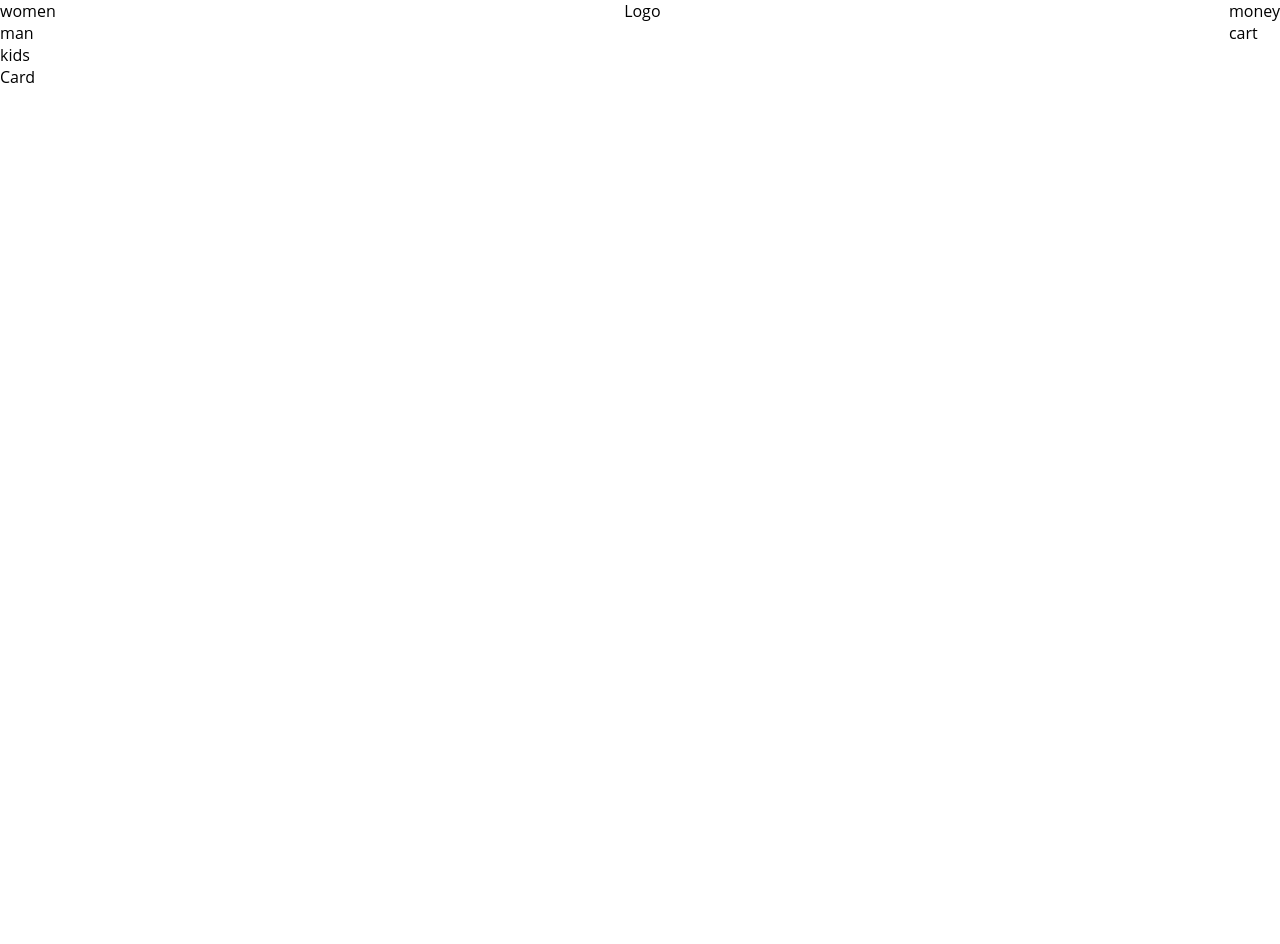
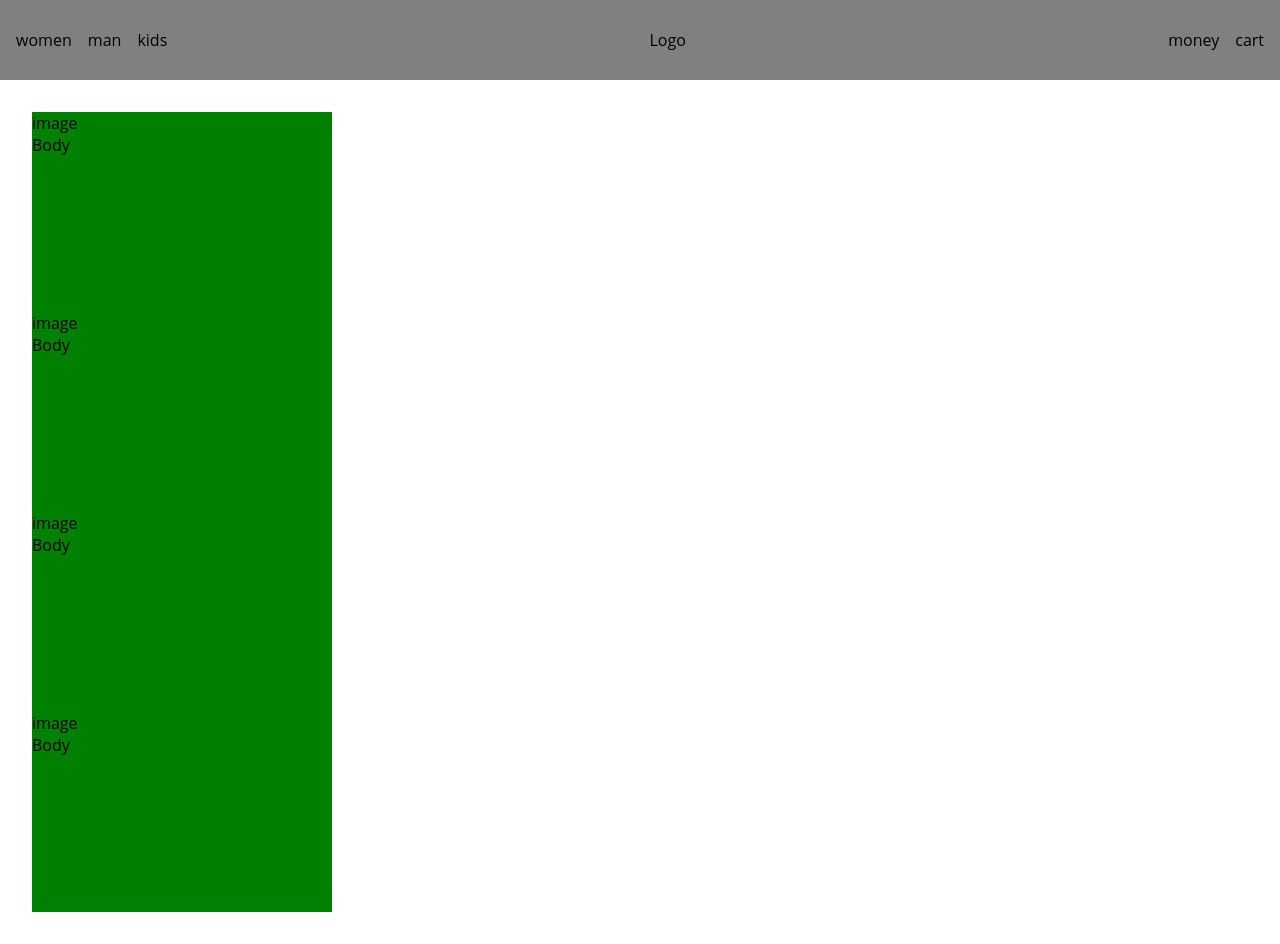
Before and after one commit to JustLenard/Shop, a React (Create React App) app in the folder front/: page / in a window 1280 px wide. Before the commit the page ends 800 px from the top, so only its background shows below. Built offline with nearby package versions, Linux system fonts and the light colour scheme.

Commit message:
small progess

```diff
--- a/front/src/components/cards/ProductCard.tsx
+++ b/front/src/components/cards/ProductCard.tsx
@@ -1,9 +1,21 @@
 import React from 'react'
+import styled from 'styled-components'
+
+const CardBody = styled.div`
+	width: 300px;
+	height: 200px;
+	background-color: green;
+`
 
 interface Props {}
 
 const ProductCard: React.FC<Props> = () => {
-	return <div>Card</div>
+	return (
+		<CardBody>
+			<div>image</div>
+			<div>Body</div>
+		</CardBody>
+	)
 }
 
 export default ProductCard
--- a/front/src/components/layout/Navbar.tsx
+++ b/front/src/components/layout/Navbar.tsx
@@ -1,23 +1,29 @@
 import React from 'react'
-import { NavbarContainer } from './Style'
+import { NavbarContainer } from './style'
+// import { NavbarContainer } from './Style'
 
 import styled from 'styled-components'
 
 interface Props {}
 
+export const Cell = styled.div`
+	display: flex;
+	gap: 1rem;
+`
+
 const Navbar: React.FC<Props> = () => {
 	return (
 		<NavbarContainer>
-			<div>
+			<Cell>
 				<div>women</div>
 				<div>man</div>
 				<div>kids</div>
-			</div>
-			<div>Logo</div>
-			<div>
+			</Cell>
+			<Cell>Logo</Cell>
+			<Cell>
 				<div>money</div>
 				<div>cart</div>
-			</div>
+			</Cell>
 		</NavbarContainer>
 	)
 }
--- /dev/null
+++ b/front/src/components/layout/containers.tsx
@@ -0,0 +1,5 @@
+import styled from 'styled-components'
+
+export const MainContainer = styled.div`
+	padding: 2rem;
+`
--- a/front/src/components/layout/Style.tsx
+++ b/front/src/components/layout/style.tsx
@@ -3,4 +3,9 @@ import styled from 'styled-components'
 export const NavbarContainer = styled.nav`
 	display: flex;
 	justify-content: space-between;
+	align-items: center;
+
+	padding: 1rem;
+	background-color: gray;
+	height: 5rem;
 `
--- a/front/src/pages/productPage/ProductPage.tsx
+++ b/front/src/pages/productPage/ProductPage.tsx
@@ -1,13 +1,17 @@
 import React from 'react'
 import { ProductCard } from '../../components/cards'
+import { MainContainer } from '../../components/layout/containers'
 
 interface Props {}
 
 const ProductPage: React.FC<Props> = () => {
 	return (
-		<div>
+		<MainContainer>
 			<ProductCard />
-		</div>
+			<ProductCard />
+			<ProductCard />
+			<ProductCard />
+		</MainContainer>
 	)
 }
 
```
